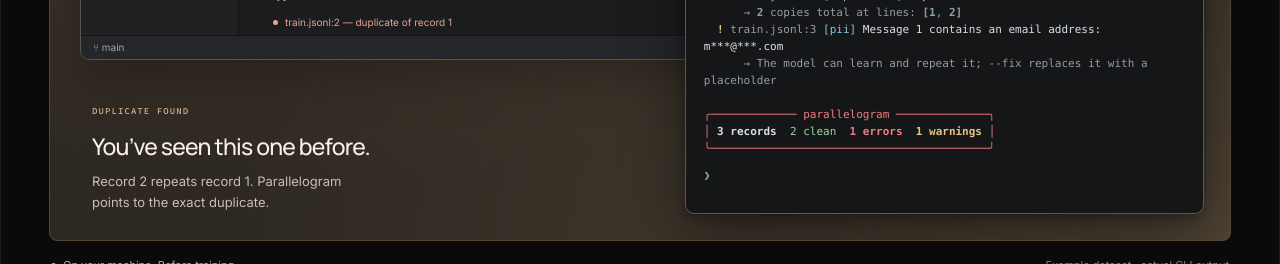
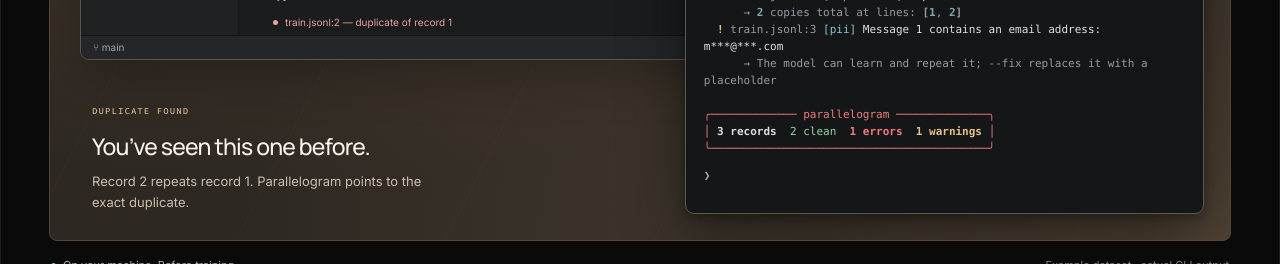
Before and after one commit to Thatayotlhe04/Parallelogram, a plain HTML site: page landing/index.html in a window 1280 px wide. Shown: the part 1400-1664 px from the top of the page. Drawn offline with Linux system fonts and the light colour scheme.

Commit message:
landing: give walkthrough captions room below the editor

```diff
--- a/landing/styles.css
+++ b/landing/styles.css
@@ -741,8 +741,8 @@ h3 { font: 500 16px/1.4 var(--sans); }
 .editor-statusbar { height: 24px; display: flex; justify-content: space-between; align-items: center; padding: 0 12px; background: #252629; border-top: 1px solid #141517; color: #a4a5a8; font: 10px var(--sans); }
 .walkthrough-caption { position: absolute; left: 42px; bottom: 26px; width: 36%; transition: opacity .5s, transform .5s; }
 .walkthrough-caption > span { color: #dbb994; letter-spacing: .12em; font: 500 9px/1.5 var(--mono); }
-.walkthrough-caption h3 { max-width: 300px; margin: 12px 0 10px; color: #f8f1e9; font: 500 23px/1.2 var(--display); letter-spacing: -.8px; }
-.walkthrough-caption p { color: #c9beb0; font: 13px/1.65 var(--sans); max-width: 290px; }
+.walkthrough-caption h3 { max-width: none; margin: 12px 0 10px; color: #f8f1e9; font: 500 23px/1.2 var(--display); letter-spacing: -.8px; }
+.walkthrough-caption p { color: #c9beb0; font: 13px/1.65 var(--sans); max-width: 360px; }
 .demo-terminal-window { position: absolute; right: 26px; bottom: 26px; width: 44%; border: 1px solid #5c5852; border-radius: 9px; overflow: hidden; background: #151618; box-shadow: 0 22px 65px #0007, 0 4px 10px #0004; transition: opacity .5s, transform .5s; }
 .demo-terminal-window .desktop-titlebar { background: #353535; }
 .terminal-scroll { height: 320px; padding: 17px 18px; overflow: auto; scrollbar-width: thin; scrollbar-color: #4b4b4b transparent; overflow-anchor: none; overscroll-behavior: contain; }
```
